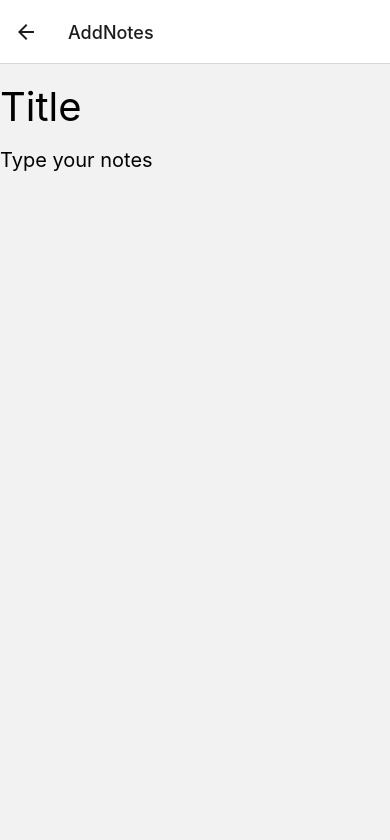
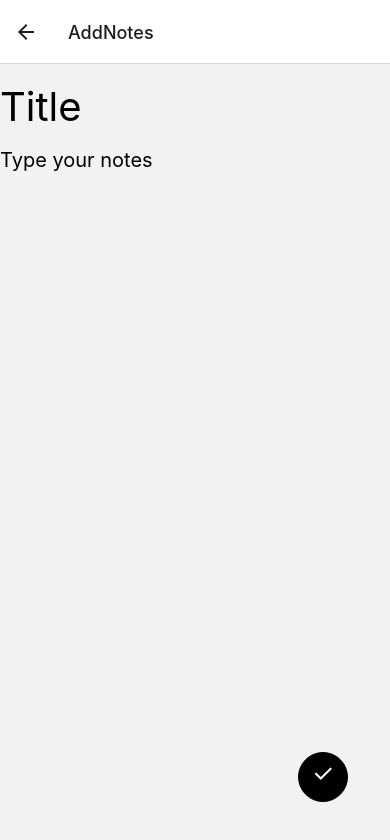
Before and after one commit to NaumanRecat/MotApp, a React Native app: screen /AddNotes in a window 390 px wide. Shown: the top 840 px of the page. Built offline with nearby package versions, Linux system fonts and the light colour scheme.

Commit message:
Update Version

```diff
--- a/screen/AddNotes.js
+++ b/screen/AddNotes.js
@@ -13,6 +13,17 @@ const AddNotes =(props)=>{
             <TextInput style={{fontSize:40,height:h('10%')}} placeholder="Title"/>
             <TextInput  multiline={true} style={{fontSize:20}} placeholder="Type your notes"/>
 
+            <View style={{
+            flex:1,
+            alignItems:'flex-end',
+            justifyContent:'flex-end',
+            marginBottom: h('5%'),
+        }}>
+            <TouchableOpacity onPress={()=>props.navigation.navigate('AddNotes')} style={{height:50,width:50, borderWidth:1, borderRadius:50, backgroundColor:'black', alignItems:'center', marginRight: h('5%')}}>
+            <Text style={{fontSize:25, color:'white', marginTop:5}}> ✓ </Text>
+            </TouchableOpacity>
+        </View>
+
         </View>
     )
 }
```
